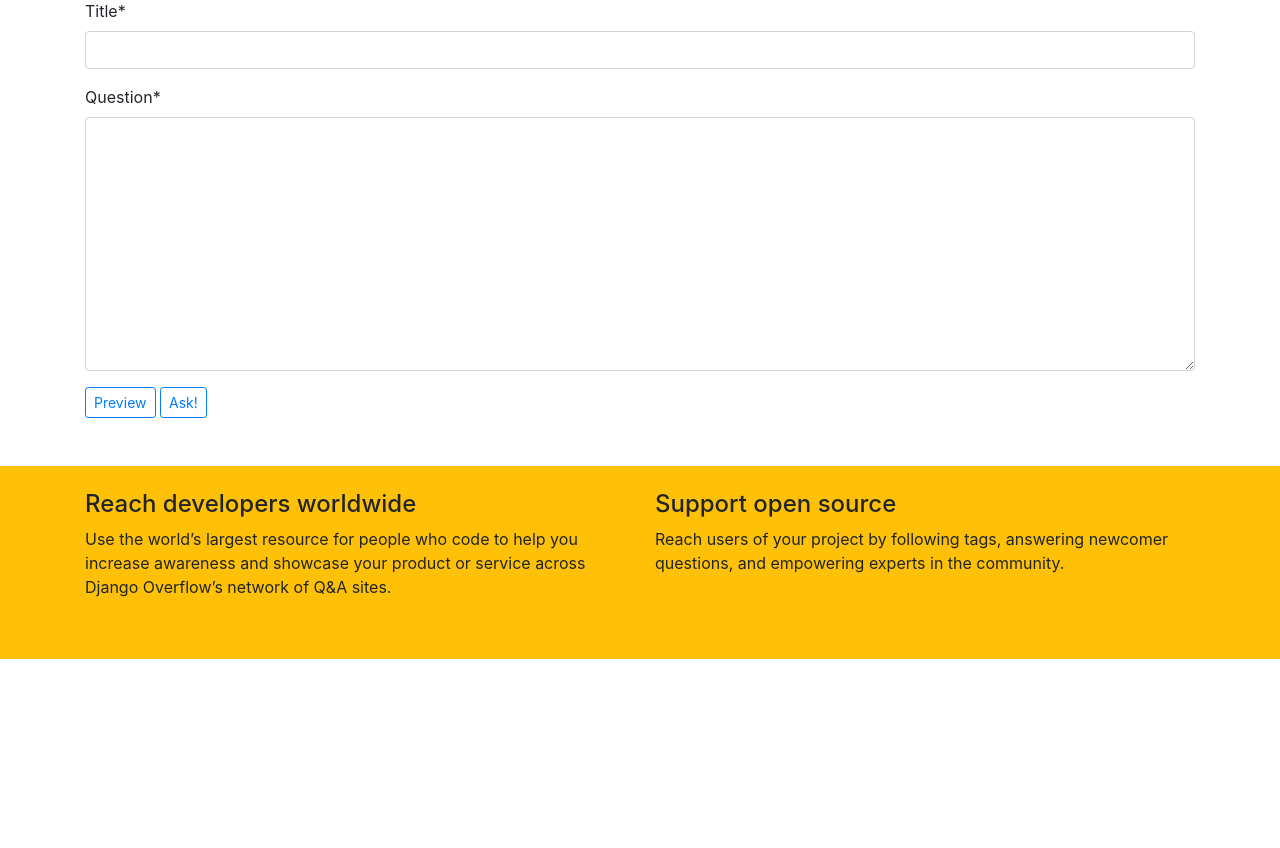
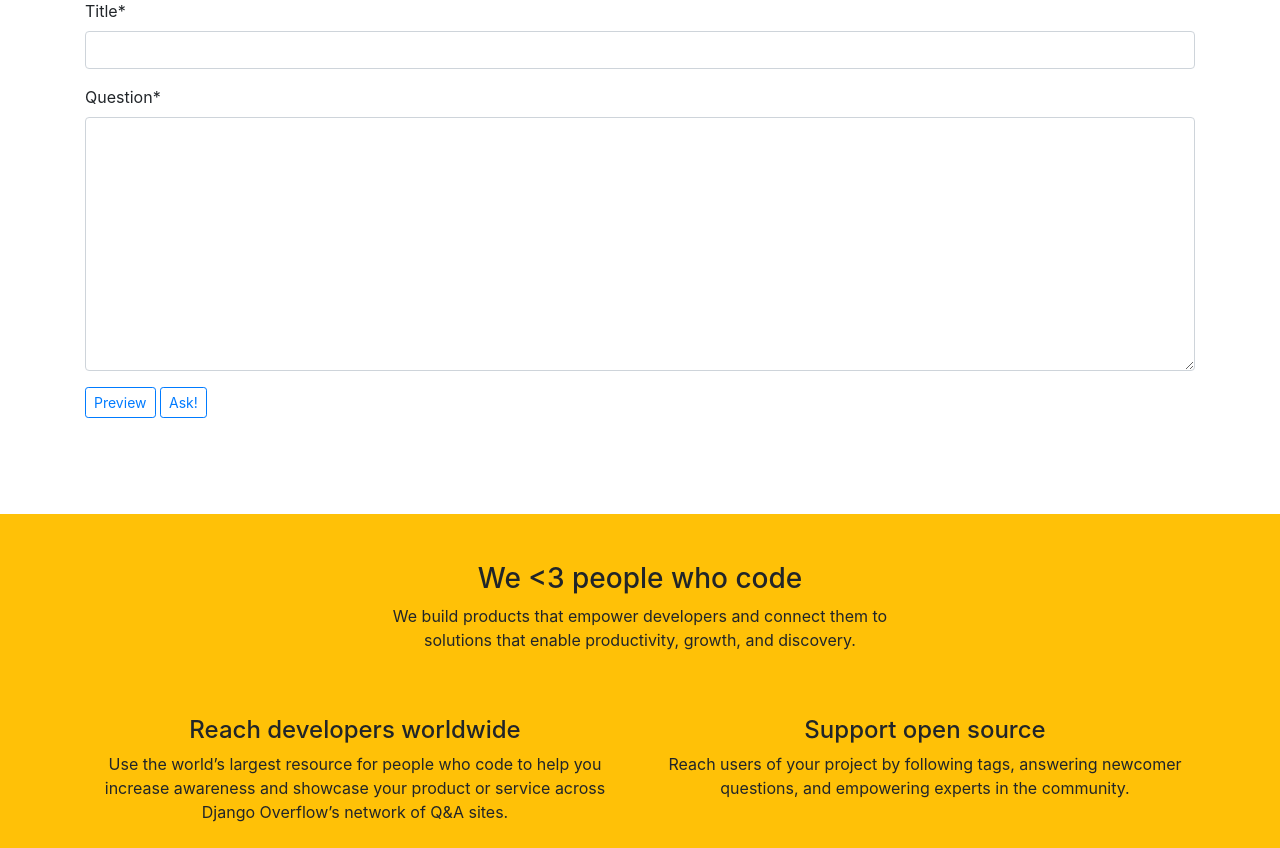
Before and after one commit to paulr909/django-overflow, a Django app: page /ask in a window 1280 px wide. Shown: the part 141-989 px from the top of the page. Before the commit the page ends 800 px from the top, so only its background shows below. Run offline with Django 3.2, Linux system fonts and the light colour scheme; the visitor is signed in with stand-in values (Sample User, id 1); parts of the project's set-up code (start-up, migrations or seed data) failed here and were passed over; some libraries are stand-ins or nearby versions.

Commit message:
add footer content

```diff
--- a/templates/base.html
+++ b/templates/base.html
@@ -13,7 +13,7 @@
 </head>
 <body>
 {% include "includes/nav.html" %}
-<div class="container mt-5 pt-5">
+<div class="container mt-5 pt-5 mb-5">
     {% block body %}{% endblock %}
 </div>
 {% include "includes/footer.html" %}
--- a/templates/includes/footer.html
+++ b/templates/includes/footer.html
@@ -1,6 +1,13 @@
 <footer class="footer mt-5">
     <div class="container">
-        <div class="row pt-4 mb-2">
+        <div class="row pt-5">
+            <div class="col-md-6 offset-md-3 text-center">
+                <h3>We <3 people who code</h3>
+                <p>We build products that empower developers and connect them to
+                    solutions that enable productivity, growth, and discovery.</p>
+            </div>
+        </div>
+        <div class="row mb-2 mt-5 text-center">
             <div class="col-md-6">
                 <h4>Reach developers worldwide</h4>
                 <p>Use the world’s largest resource for people who code to help you
```
